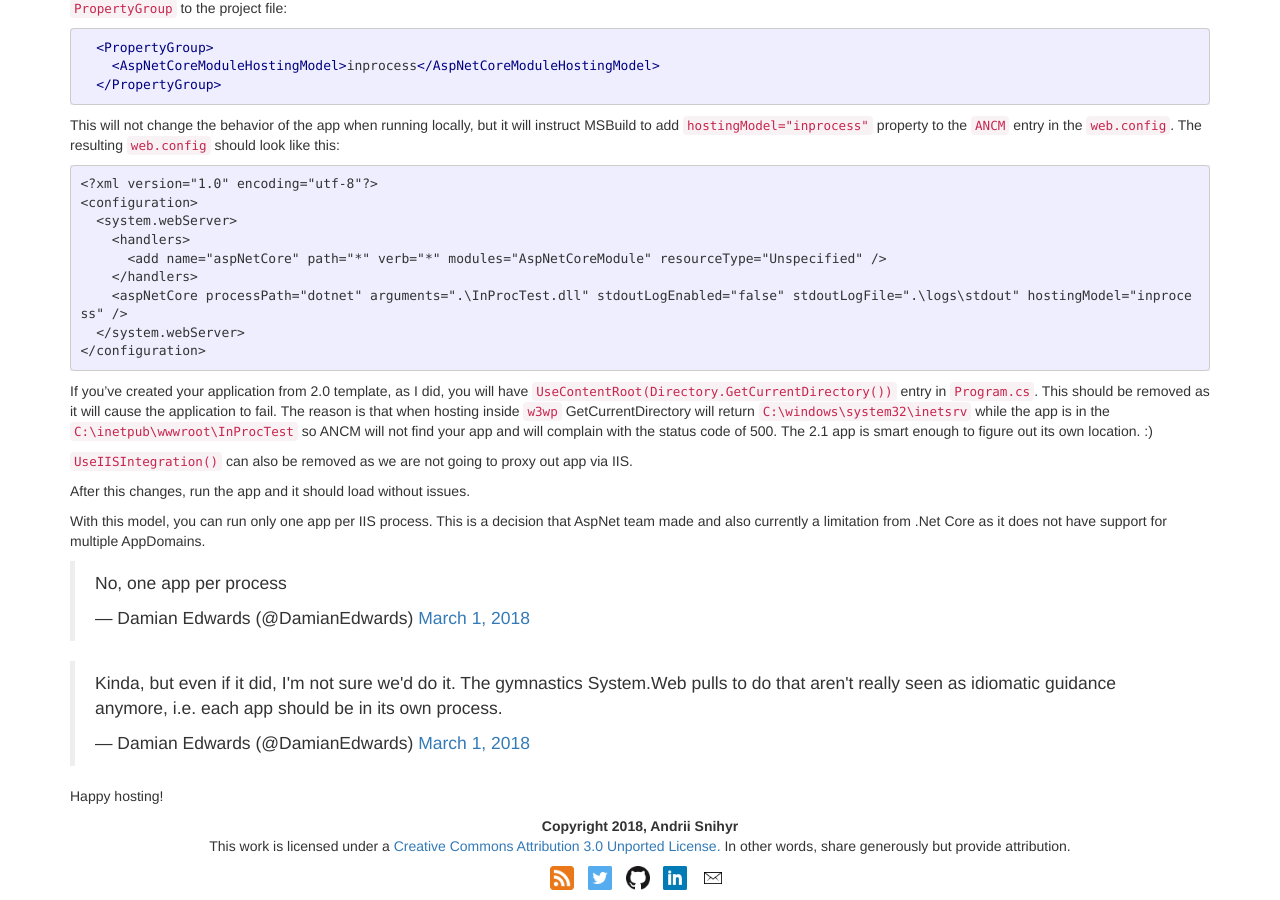
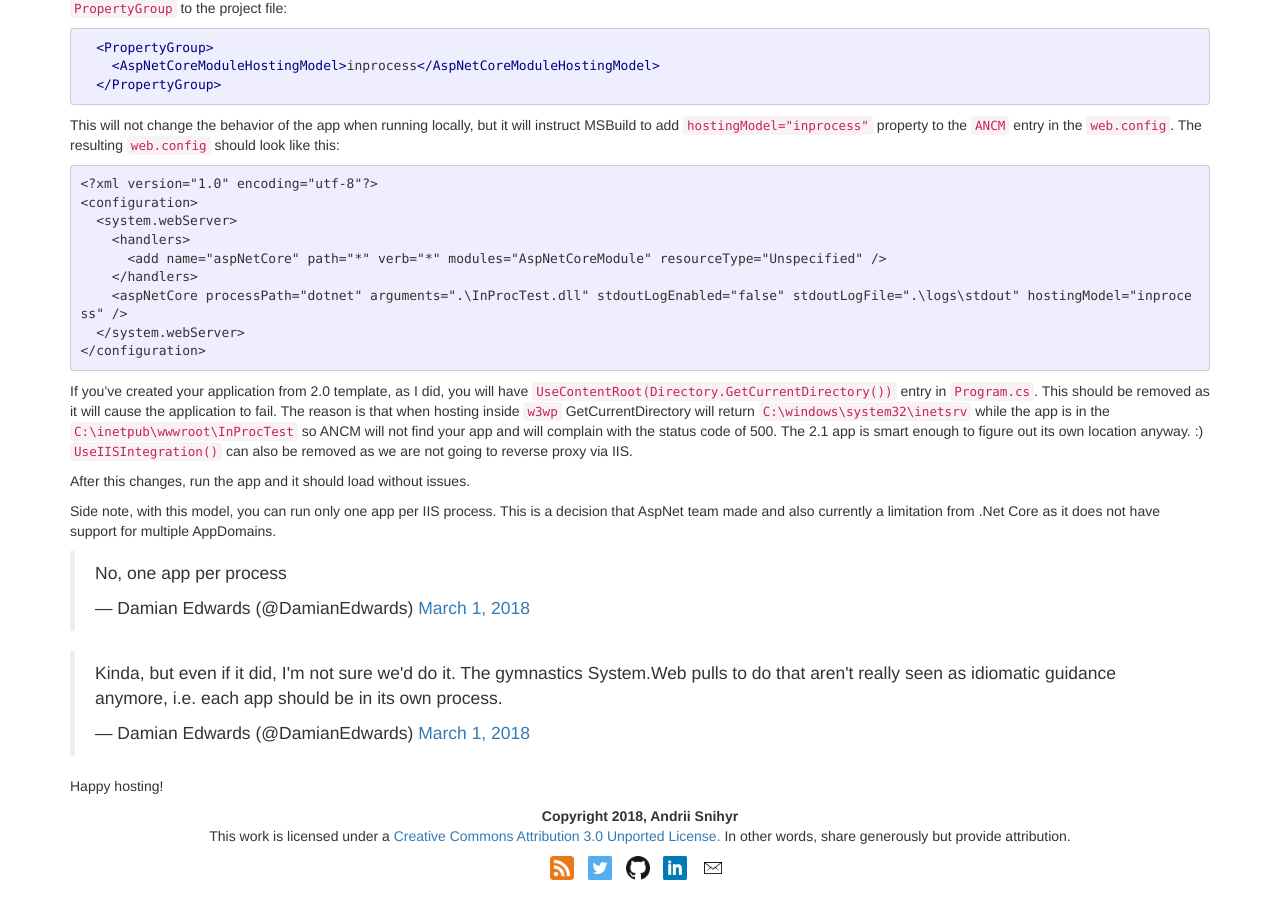
Before and after one commit to BerserkerDotNet/blog, a Jekyll site: the page built from _posts/2018-03-03-aspnet-core-2-1-inprocess-hosting.markdown, in a window 1280 px wide and 900 px high, scrolled down 847 px. Built offline with Jekyll 4.4.1, drawn with Linux system fonts in a browser that asks for light colours; comment, search, counter and statistics services are not loaded.

Commit message:
few spelling fixes

````diff
--- a/_posts/2018-03-03-aspnet-core-2-1-inprocess-hosting.markdown
+++ b/_posts/2018-03-03-aspnet-core-2-1-inprocess-hosting.markdown
@@ -54,21 +54,18 @@ This will not change the behavior of the app when running locally, but it will i
 </configuration>
 ```
 
-If you've created your application from 2.0 template, as I did, you will have `UseContentRoot(Directory.GetCurrentDirectory())` entry in `Program.cs`. This should be removed as it will cause the application to fail. The reason is that when hosting inside `w3wp` GetCurrentDirectory will return `C:\windows\system32\inetsrv` while the app is in the `C:\inetpub\wwwroot\InProcTest` so ANCM will not find your app and will complain with the status code of 500. The 2.1 app is smart enough to figure out its own location. :)
-
-`UseIISIntegration()` can also be removed as we are not going to proxy out app via IIS.
+If you've created your application from 2.0 template, as I did, you will have `UseContentRoot(Directory.GetCurrentDirectory())` entry in `Program.cs`. This should be removed as it will cause the application to fail. The reason is that when hosting inside `w3wp` GetCurrentDirectory will return `C:\windows\system32\inetsrv` while the app is in the `C:\inetpub\wwwroot\InProcTest` so ANCM will not find your app and will complain with the status code of 500. The 2.1 app is smart enough to figure out its own location anyway. :)
+`UseIISIntegration()` can also be removed as we are not going to reverse proxy via IIS.
 
 After this changes, run the app and it should load without issues.
 
-With this model, you can run only one app per IIS process. This is a decision that AspNet team made and also currently a limitation from .Net Core as it does not have support for multiple AppDomains.
+Side note, with this model, you can run only one app per IIS process. This is a decision that AspNet team made and also currently a limitation from .Net Core as it does not have support for multiple AppDomains.
 
 <blockquote class="twitter-tweet" data-lang="en"><p lang="en" dir="ltr">No, one app per process</p>&mdash; Damian Edwards (@DamianEdwards) <a href="https://twitter.com/DamianEdwards/status/969322206596493312?ref_src=twsrc%5Etfw">March 1, 2018</a></blockquote>
 <script async src="https://platform.twitter.com/widgets.js" charset="utf-8"></script>
 
 <blockquote class="twitter-tweet" data-lang="en"><p lang="en" dir="ltr">Kinda, but even if it did, I&#39;m not sure we&#39;d do it. The gymnastics System.Web pulls to do that aren&#39;t really seen as idiomatic guidance anymore, i.e. each app should be in its own process.</p>&mdash; Damian Edwards (@DamianEdwards) <a href="https://twitter.com/DamianEdwards/status/969326928615190528?ref_src=twsrc%5Etfw">March 1, 2018</a></blockquote>
 <script async src="https://platform.twitter.com/widgets.js" charset="utf-8"></script>
-
-
 
 Happy hosting!
 
````
